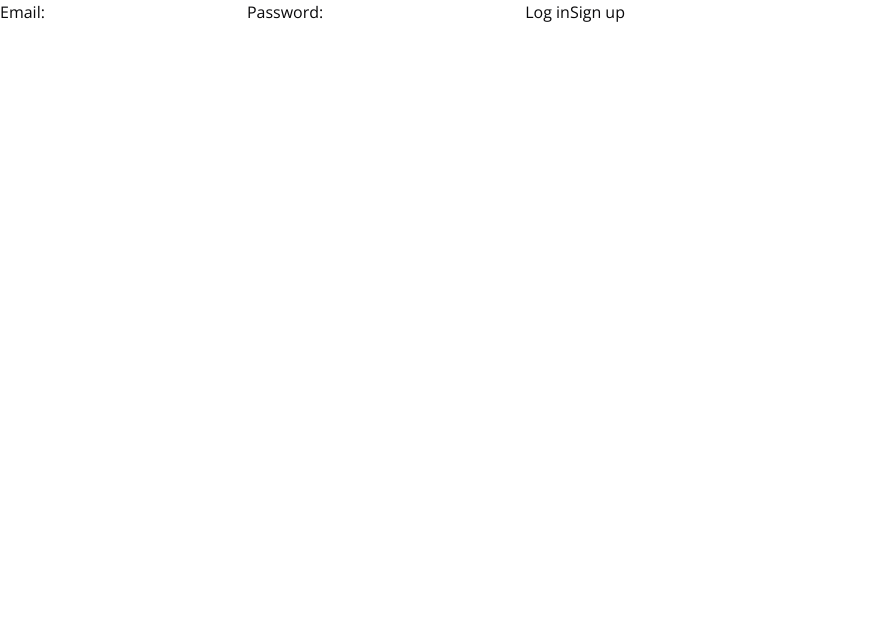
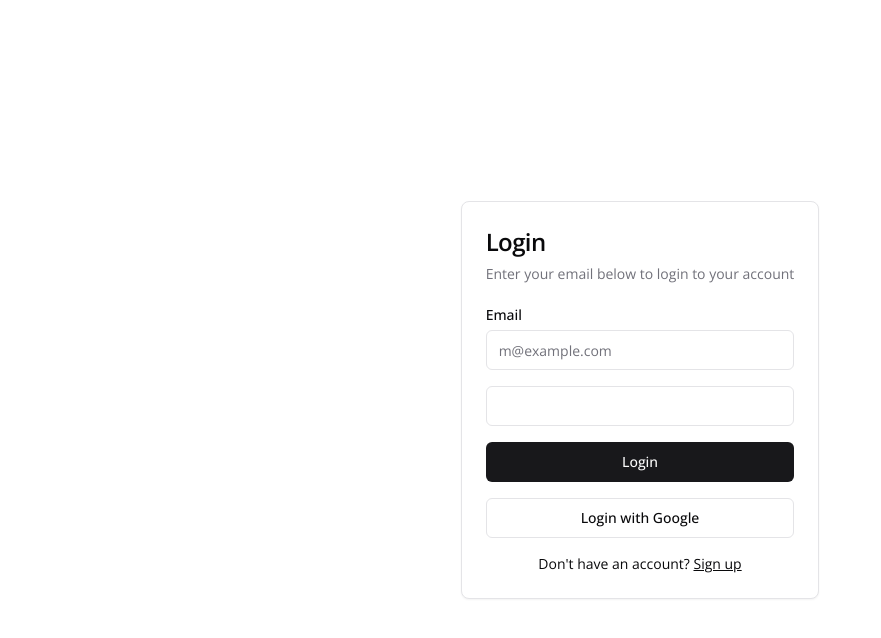
Before and after one commit to lryanle/actualized, a Next.js app: page /login in a window 1280 px wide. Shown: the top 638 px of the page, without its empty margins (0-881 px from the left). Built offline with nearby package versions, Linux system fonts and the light colour scheme; no server answers.

Commit message:
Navbar logout

```diff
--- a/src/app/login/actions.ts
+++ b/src/app/login/actions.ts
@@ -44,3 +44,7 @@ export async function signup(formData: FormData) {
   revalidatePath("/", "layout");
   redirect("/");
 }
+
+export async function signOut() {
+  const { error } = await (await createClient()).auth.signOut();
+}
--- a/src/app/login/page.tsx
+++ b/src/app/login/page.tsx
@@ -1,14 +1,10 @@
-import { login, signup } from "./actions";
+import { LoginForm } from "@/components/login-form";
+import { login } from "./actions";
 
-export default function LoginPage() {
+export default function Page() {
   return (
-    <form>
-      <label htmlFor="email">Email:</label>
-      <input id="email" name="email" type="email" required />
-      <label htmlFor="password">Password:</label>
-      <input id="password" name="password" type="password" required />
-      <button formAction={login}>Log in</button>
-      <button formAction={signup}>Sign up</button>
-    </form>
+    <div className="flex h-screen w-full items-center justify-center px-4">
+      <LoginForm />
+    </div>
   );
 }
--- /dev/null
+++ b/src/components/login-form.tsx
@@ -0,0 +1,67 @@
+import Link from "next/link";
+
+import { Button } from "@/components/ui/button";
+import {
+  Card,
+  CardContent,
+  CardDescription,
+  CardHeader,
+  CardTitle,
+} from "@/components/ui/card";
+import { Input } from "@/components/ui/input";
+import { Label } from "@/components/ui/label";
+import { login } from "@/app/login/actions";
+
+export function LoginForm() {
+  return (
+    <Card className="mx-auto max-w-sm">
+      <CardHeader>
+        <CardTitle className="text-2xl">Login</CardTitle>
+        <CardDescription>
+          Enter your email below to login to your account
+        </CardDescription>
+      </CardHeader>
+      <CardContent>
+        <form>
+          <div className="grid gap-4">
+            <div className="grid gap-2">
+              <Label htmlFor="email">Email</Label>
+              <Input
+                id="email"
+                type="email"
+                name="email"
+                placeholder="m@example.com"
+                required
+              />
+            </div>
+            <div className="grid gap-2">
+              {/* <div className="flex items-center">
+                <Label htmlFor="password">Password</Label>
+                <Link
+                  href="#"
+                  className="ml-auto inline-block text-sm underline"
+                >
+                  Forgot your password?
+                </Link>
+              </div> */}
+              <Input id="password" name="password" type="password" required />
+            </div>
+            <Button type="submit" formAction={login} className="w-full">
+              Login
+            </Button>
+            <Button variant="outline" className="w-full">
+              Login with Google
+            </Button>
+          </div>
+        </form>
+
+        <div className="mt-4 text-center text-sm">
+          Don&apos;t have an account?{" "}
+          <Link href="/sign-up" className="underline">
+            Sign up
+          </Link>
+        </div>
+      </CardContent>
+    </Card>
+  );
+}
--- a/src/components/navigation/navbar-wrapper.tsx
+++ b/src/components/navigation/navbar-wrapper.tsx
@@ -1,4 +1,5 @@
 import Navbar from "@/components/navigation/navbar";
+import { createClient } from "@/lib/supabase/server";
 import { Tool } from "@/types/tools";
 
 interface NavbarWrapperProps {
@@ -6,13 +7,23 @@ interface NavbarWrapperProps {
   setEnabledTool: (tool: Tool | null) => void;
 }
 
-export default function NavbarWrapper({
+export default async function NavbarWrapper({
   enabledTool,
   setEnabledTool,
 }: NavbarWrapperProps) {
+  const supabase = await createClient();
+  // const {
+  //   data: { user },
+  //   error,
+  // } = await supabase.auth.getUser();
+
   return (
     <nav className="fixed bottom-6 border left-1/2 -translate-x-1/2 flex items-center space-x-3 rounded-full bg-white/80 p-2 shadow-lg drop-shadow-lg backdrop-blur-sm z-[5000]">
-      <Navbar enabledTool={enabledTool} setEnabledTool={setEnabledTool} />
+      <Navbar
+        enabledTool={enabledTool}
+        setEnabledTool={setEnabledTool}
+        // user={user}
+      />
     </nav>
   );
 }
--- a/src/components/navigation/navbar.tsx
+++ b/src/components/navigation/navbar.tsx
@@ -23,6 +23,16 @@ import { getInitials } from "@/lib/utils";
 import { Tool, CanvasTool, EditorTool, canvasTools, editorTools } from "@/types/tools";
 import { useAtom } from "jotai";
 import { protoStateStore } from "@/client-store";
+import {
+  Tool,
+  CanvasTool,
+  EditorTool,
+  canvasTools,
+  editorTools,
+} from "@/types/tools";
+import { signOut } from "@/app/login/actions";
+import { createClient } from "@/lib/supabase/server";
+import { User } from "@supabase/supabase-js";
 
 const toolIcons: Record<Tool, React.ReactNode> = {
 	select: <MousePointer2 className="scale-125" />,
@@ -38,14 +48,12 @@ type NavbarProps = {
   className?: string;
   enabledTool: Tool | null;
   setEnabledTool: (tool: Tool | null) => void;
-	onPromptSubmit: (newPrompt: string) => void;
 };
 
 export default function Navbar({
   className,
   enabledTool,
   setEnabledTool,
-	onPromptSubmit,
 }: NavbarProps) {
   const profile = {
     name: "Ryan Lahlou",
@@ -260,8 +268,6 @@ export default function Navbar({
 				</Button>
 			</div>
 
-			<Separator orientation="vertical" className="h-10" />
-
       <Popover>
         <PopoverTrigger asChild>
           <Button
@@ -283,7 +289,9 @@ export default function Navbar({
             </Avatar>
             <div className="space-y-1">
               <h4 className="text-sm font-semibold">{profile.name}</h4>
-							<Badge className="bg-blue-500 hover:bg-blue-600">{profile.role}</Badge>
+              <Badge className="bg-blue-500 hover:bg-blue-600">
+                {profile.role}
+              </Badge>
             </div>
           </div>
         </PopoverContent>
--- a/src/components/ui/card.tsx
+++ b/src/components/ui/card.tsx
@@ -30,10 +30,10 @@ const CardHeader = React.forwardRef<
 CardHeader.displayName = "CardHeader"
 
 const CardTitle = React.forwardRef<
-  HTMLParagraphElement,
-  React.HTMLAttributes<HTMLHeadingElement>
+  HTMLDivElement,
+  React.HTMLAttributes<HTMLDivElement>
 >(({ className, ...props }, ref) => (
-  <h3
+  <div
     ref={ref}
     className={cn(
       "text-2xl font-semibold leading-none tracking-tight",
@@ -45,10 +45,10 @@ const CardTitle = React.forwardRef<
 CardTitle.displayName = "CardTitle"
 
 const CardDescription = React.forwardRef<
-  HTMLParagraphElement,
-  React.HTMLAttributes<HTMLParagraphElement>
+  HTMLDivElement,
+  React.HTMLAttributes<HTMLDivElement>
 >(({ className, ...props }, ref) => (
-  <p
+  <div
     ref={ref}
     className={cn("text-sm text-muted-foreground", className)}
     {...props}
```
Also changed, not shown: src/lib/supabase/client.ts (line endings or trailing spaces), 1 other file (tests, documents, lock files or other folders). Lines whose indentation alone changed are shown as unchanged.
